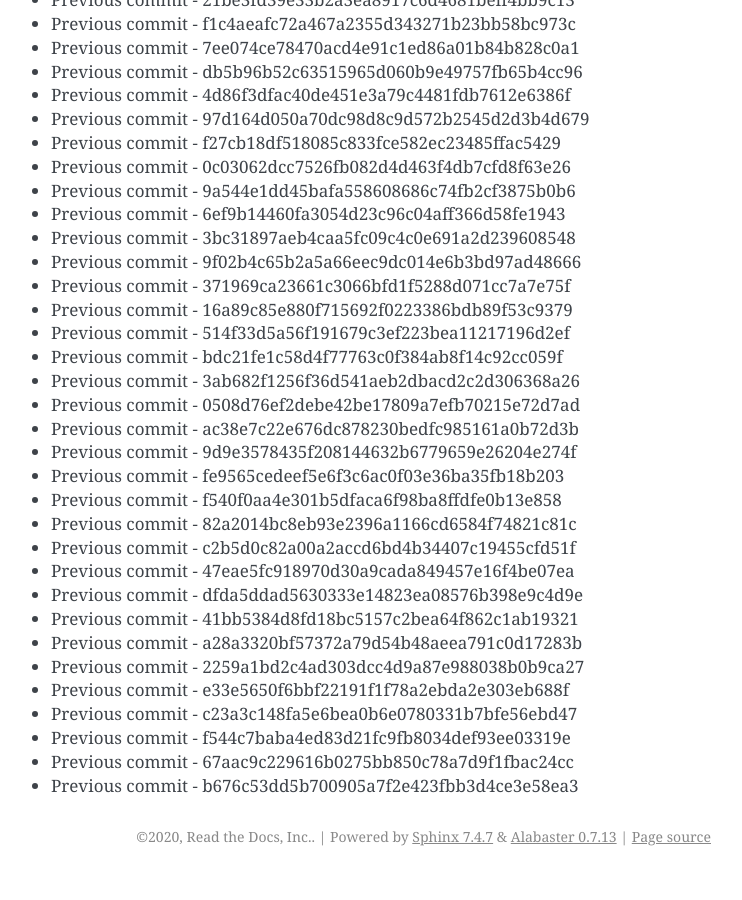
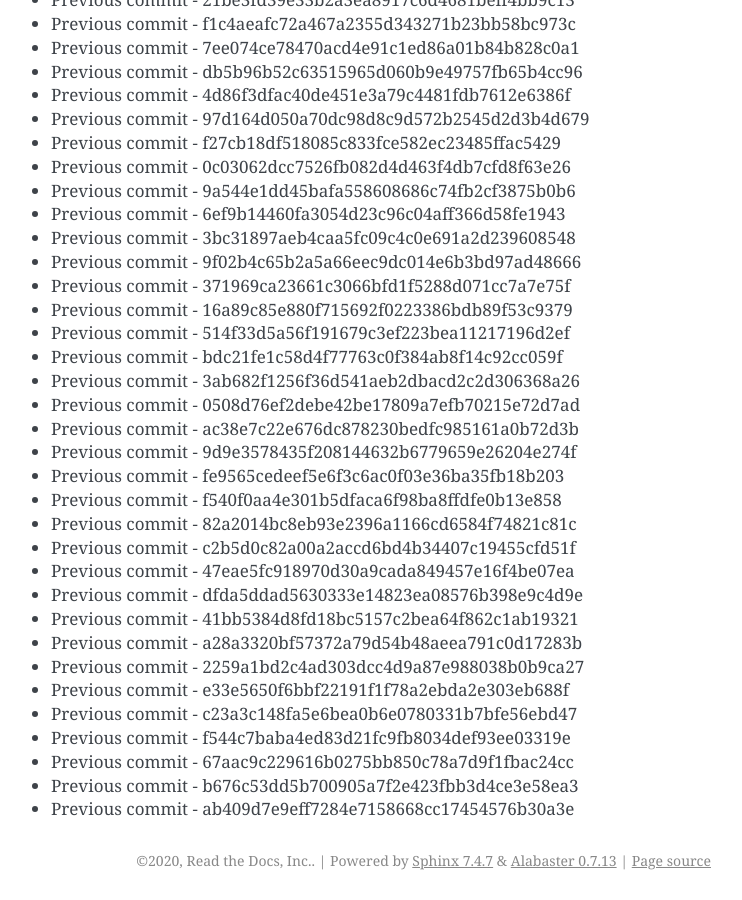
Before and after one commit to readthedocs/rtd-git-stresstest, a Sphinx documentation site: the page built from docs/updates.rst, in a window 1280 px wide and 900 px high, scrolled down 25642 px. Shown: the whole window, without its empty margins (399-1141 px from the left). Built offline with Sphinx 7.4.7, drawn with Linux system fonts in a browser that asks for light colours; before the commit the page ends 26518 px from its top, so only the background shows below that.

Commit message:
Generating commit from previous: ab409d7e9eff7284e7158668cc17454576b30a3e

```diff
--- a/docs/updates.rst
+++ b/docs/updates.rst
@@ -1109,3 +1109,4 @@ It can be tested for any performance characteristics.
 * Previous commit - f544c7baba4ed83d21fc9fb8034def93ee03319e
 * Previous commit - 67aac9c229616b0275bb850c78a7d9f1fbac24cc
 * Previous commit - b676c53dd5b700905a7f2e423fbb3d4ce3e58ea3
+* Previous commit - ab409d7e9eff7284e7158668cc17454576b30a3e
```
